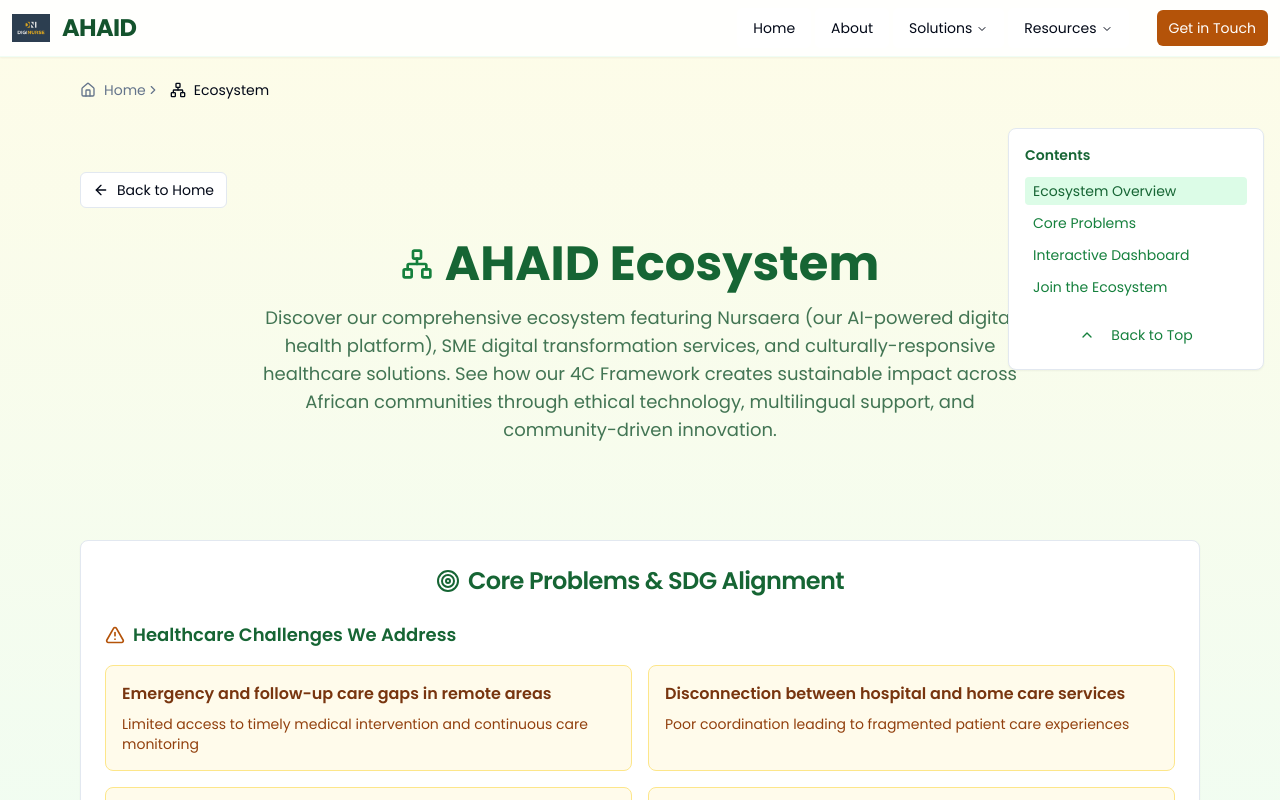
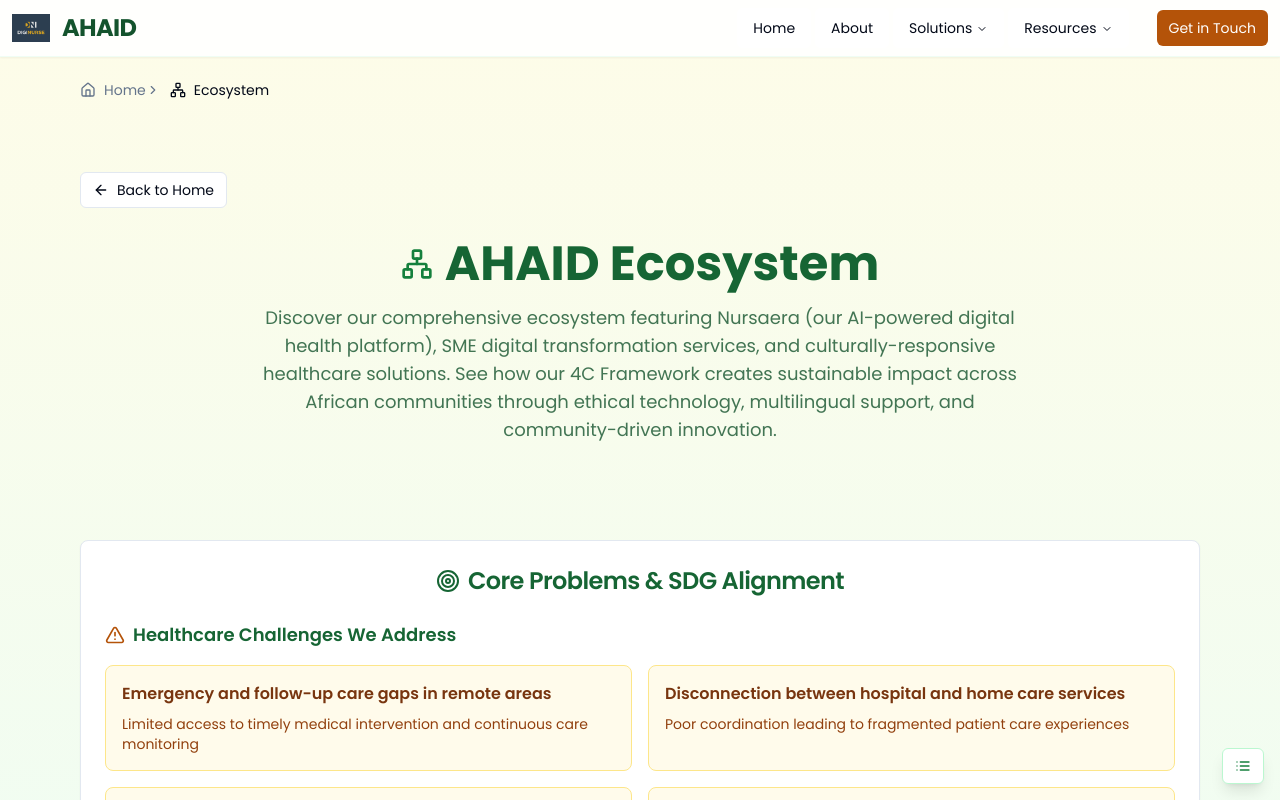
Before and after one commit to diginurseH/AHAID, a React (Vite) app: page /ecosystem in a window 1280 px wide. Shown: the top 800 px of the page. Built offline with nearby package versions, Linux system fonts and the light colour scheme.

Commit message:
Make content menu collapsible
Make the content menu collapsible instead of static.

```diff
--- a/src/components/TableOfContents.tsx
+++ b/src/components/TableOfContents.tsx
@@ -2,7 +2,7 @@
 import { useState, useEffect } from "react";
 import { Button } from "@/components/ui/button";
 import { Card, CardContent } from "@/components/ui/card";
-import { List, ChevronUp } from "lucide-react";
+import { List, ChevronUp, ChevronDown, X } from "lucide-react";
 
 interface TOCItem {
   id: string;
@@ -17,7 +17,8 @@ interface TableOfContentsProps {
 
 const TableOfContents = ({ items, className = "" }: TableOfContentsProps) => {
   const [activeId, setActiveId] = useState<string>("");
-  const [isVisible, setIsVisible] = useState(false);
+  const [isOpen, setIsOpen] = useState(false);
+  const [isCollapsed, setIsCollapsed] = useState(true);
 
   useEffect(() => {
     const observer = new IntersectionObserver(
@@ -52,29 +53,61 @@ const TableOfContents = ({ items, className = "" }: TableOfContentsProps) => {
 
   return (
     <>
-      {/* Toggle button for mobile */}
+      {/* Floating Toggle Button */}
       <Button
         variant="outline"
         size="sm"
-        className="fixed bottom-4 left-4 z-40 md:hidden shadow-lg"
-        onClick={() => setIsVisible(!isVisible)}
+        className="fixed bottom-4 right-4 z-40 shadow-lg bg-white border-green-200 hover:bg-green-50"
+        onClick={() => setIsOpen(!isOpen)}
       >
-        <List className="w-4 h-4" />
+        <List className="w-4 h-4 text-green-700" />
       </Button>
 
-      {/* Table of Contents */}
+      {/* Collapsible Table of Contents */}
+      {isOpen && (
         <Card
-        className={`fixed top-32 right-4 w-64 max-h-[60vh] overflow-y-auto z-30 transition-all duration-300 ${
-          isVisible ? 'translate-x-0' : 'translate-x-full md:translate-x-0'
-        } ${className}`}
+          className={`fixed top-32 right-4 w-64 z-30 transition-all duration-300 animate-fade-in bg-white/95 backdrop-blur-sm border-green-200 shadow-lg ${className}`}
         >
           <CardContent className="p-4">
-          <h4 className="font-semibold text-sm mb-3 text-green-800">Contents</h4>
-          <nav className="space-y-1">
+            <div className="flex items-center justify-between mb-3">
+              <h4 className="font-semibold text-sm text-green-800">Contents</h4>
+              <div className="flex items-center gap-1">
+                <Button
+                  variant="ghost"
+                  size="sm"
+                  onClick={() => setIsCollapsed(!isCollapsed)}
+                  className="h-6 w-6 p-0 text-green-700 hover:bg-green-100"
+                >
+                  {isCollapsed ? (
+                    <ChevronDown className="w-3 h-3" />
+                  ) : (
+                    <ChevronUp className="w-3 h-3" />
+                  )}
+                </Button>
+                <Button
+                  variant="ghost"
+                  size="sm"
+                  onClick={() => setIsOpen(false)}
+                  className="h-6 w-6 p-0 text-green-700 hover:bg-green-100"
+                >
+                  <X className="w-3 h-3" />
+                </Button>
+              </div>
+            </div>
+
+            {!isCollapsed && (
+              <div className="animate-fade-in">
+                <nav className="space-y-1 max-h-[50vh] overflow-y-auto">
                   {items.map((item) => (
                     <button
                       key={item.id}
-                onClick={() => scrollToSection(item.id)}
+                      onClick={() => {
+                        scrollToSection(item.id);
+                        // Optional: close menu after selection on mobile
+                        if (window.innerWidth < 768) {
+                          setIsOpen(false);
+                        }
+                      }}
                       className={`block w-full text-left text-sm py-1 px-2 rounded transition-colors ${
                         activeId === item.id
                           ? "bg-green-100 text-green-800 font-medium"
@@ -88,14 +121,20 @@ const TableOfContents = ({ items, className = "" }: TableOfContentsProps) => {
                 <Button
                   variant="ghost"
                   size="sm"
-            onClick={scrollToTop}
-            className="w-full mt-4 text-green-700"
+                  onClick={() => {
+                    scrollToTop();
+                    setIsOpen(false);
+                  }}
+                  className="w-full mt-4 text-green-700 hover:bg-green-50"
                 >
                   <ChevronUp className="w-4 h-4 mr-2" />
                   Back to Top
                 </Button>
+              </div>
+            )}
           </CardContent>
         </Card>
+      )}
     </>
   );
 };
```
Lines whose indentation alone changed are shown as unchanged.
